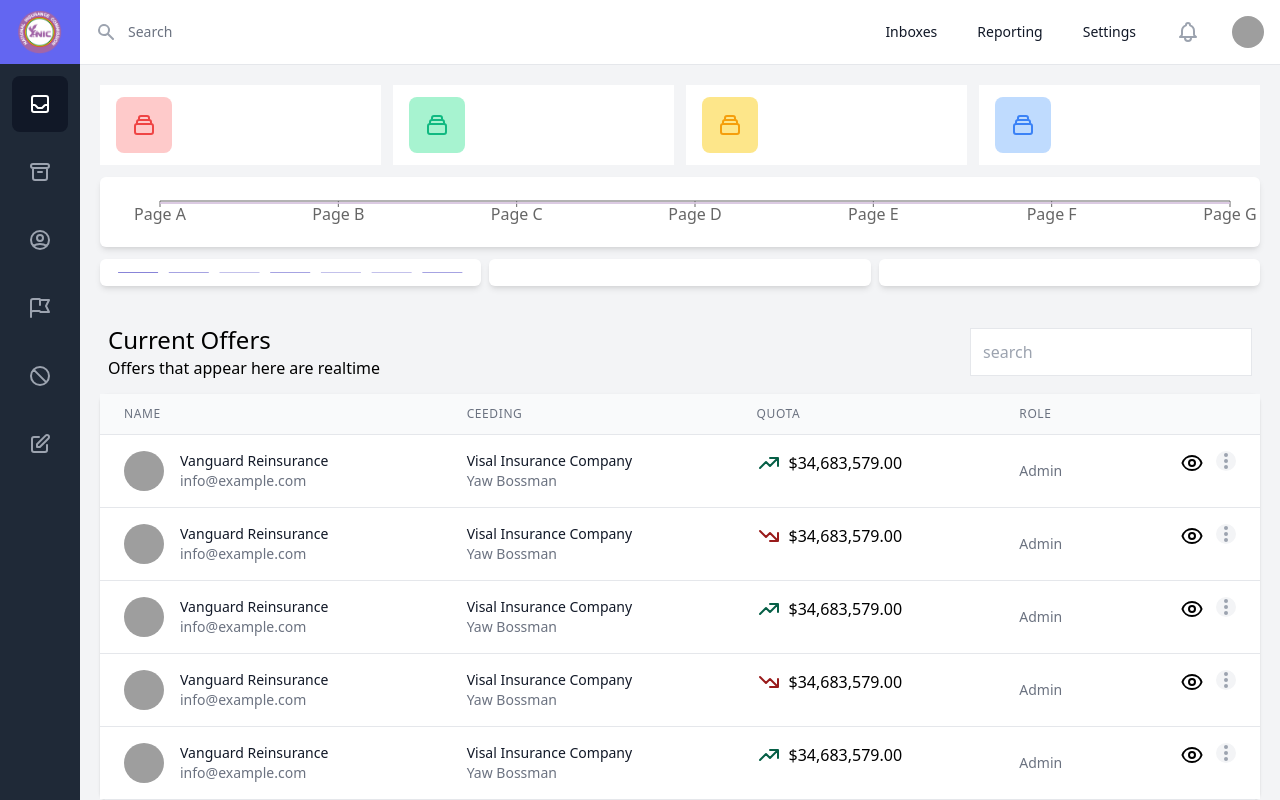
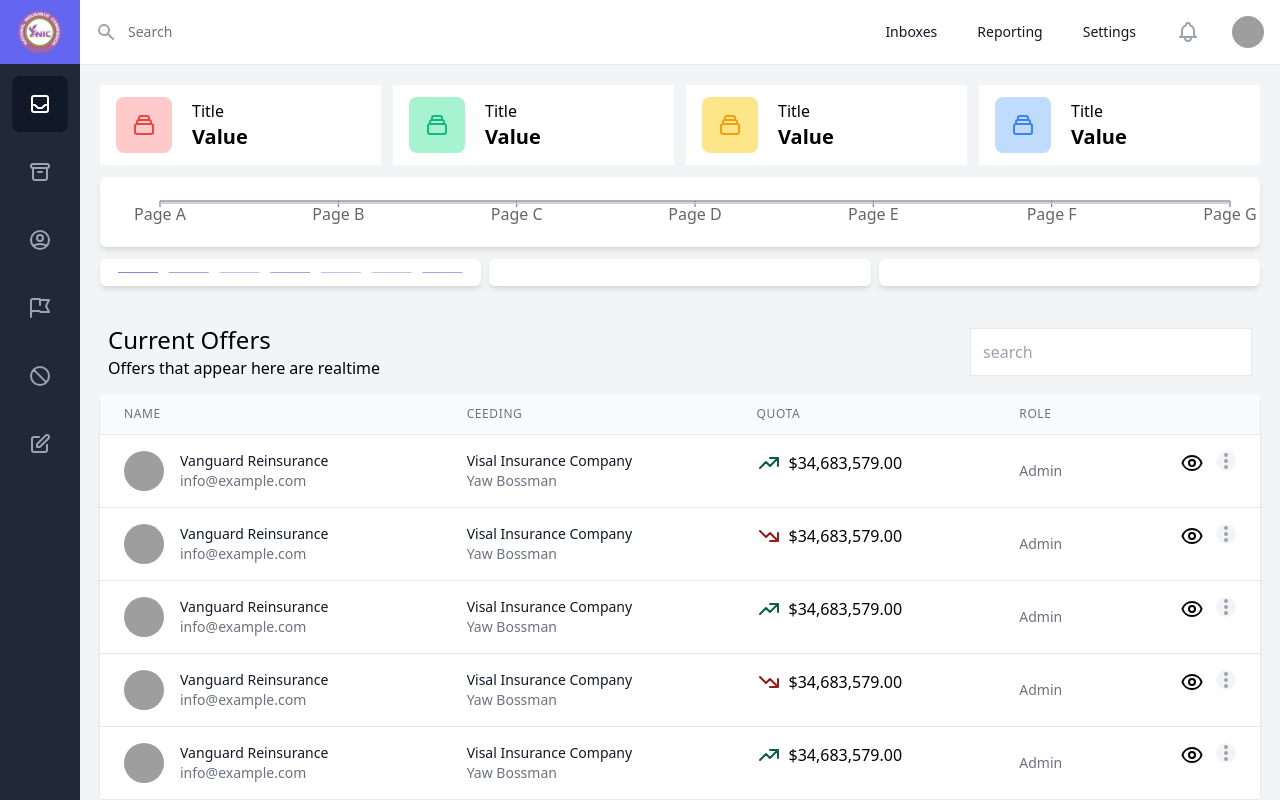
Before and after one commit to Khoby-790/template-nic, a React (Create React App) app: page / in a window 1280 px wide. Built offline with nearby package versions, Linux system fonts and the light colour scheme; grey boxes are pictures that could not be loaded.

Commit message:
--- Auto-Git Commit ---

```diff
--- a/src/pages/Dashboard/components/Stats.tsx
+++ b/src/pages/Dashboard/components/Stats.tsx
@@ -30,6 +30,10 @@ const StatsPill = ({ color }: StatsPillProps) => {
                     <path strokeLinecap="round" strokeLinejoin="round" strokeWidth={2} d="M19 11H5m14 0a2 2 0 012 2v6a2 2 0 01-2 2H5a2 2 0 01-2-2v-6a2 2 0 012-2m14 0V9a2 2 0 00-2-2M5 11V9a2 2 0 012-2m0 0V5a2 2 0 012-2h6a2 2 0 012 2v2M7 7h10" />
                 </svg>
             </div>
+            <div className="flex ml-5 flex-col">
+                <span>Title</span>
+                <span className="font-bold text-xl">Value</span>
+            </div>
         </div>
     )
 }
```
